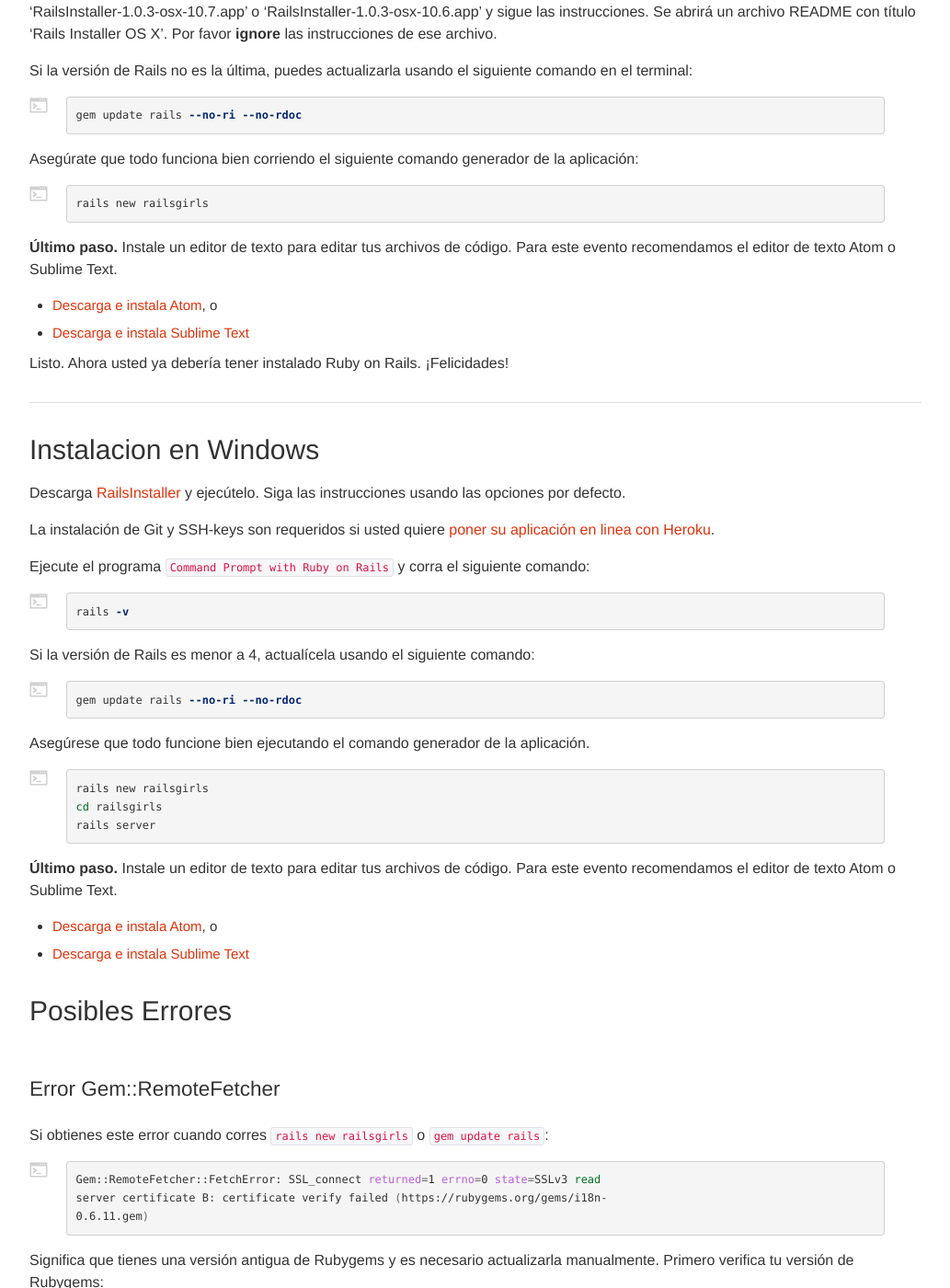
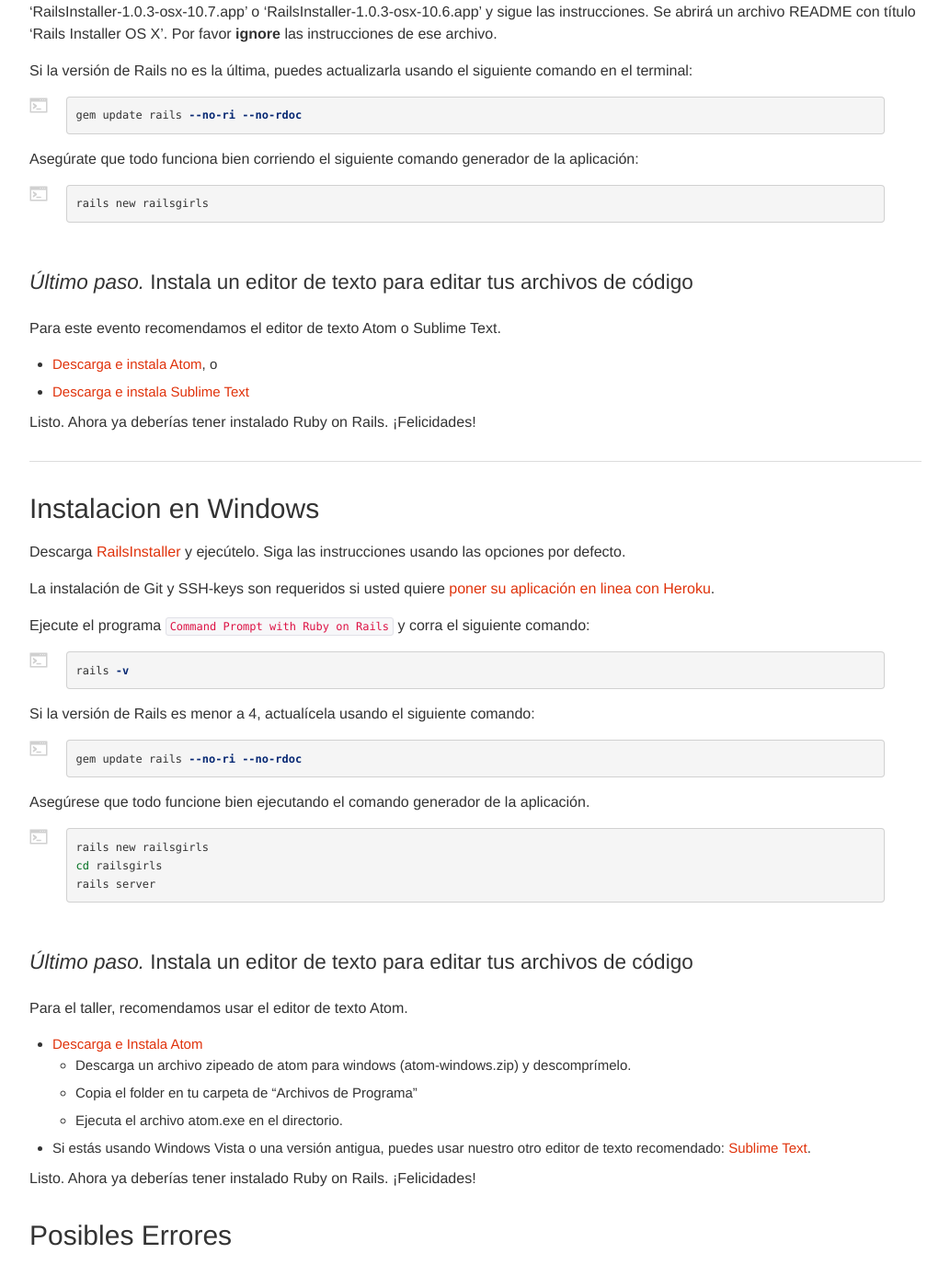
Before and after one commit to railsgirls/guides.railsgirls.com, a Jekyll site: the page built from _posts/2015-09-23-install.markdown, in a window 1280 px wide and 1400 px high, scrolled down 2862 px. Shown: the whole window at 92% size, without its empty margins (53-1086 px from the left). Built offline with Jekyll 4.4.1, drawn with Linux system fonts in a browser that asks for light colours; nearby versions of some CDN libraries; some of the changed text lies outside the part shown.

Commit message:
Removidas secciones repetidas

```diff
--- a/_posts/2015-09-23-install.markdown
+++ b/_posts/2015-09-23-install.markdown
@@ -102,12 +102,13 @@ Asegúrate que todo funciona bien corriendo el siguiente comando generador de la
 rails new railsgirls
 {% endhighlight %}
 
-**Último paso.** Instale un editor de texto para editar tus archivos de código. Para este evento recomendamos el editor de texto Atom o Sublime Text.
+### *Último paso.* Instala un editor de texto para editar tus archivos de código
+Para este evento recomendamos el editor de texto Atom o Sublime Text.
 
 * [Descarga e instala Atom](https://atom.io/), o
 * [Descarga e instala Sublime Text](http://www.sublimetext.com/2)
 
-Listo. Ahora usted ya debería tener instalado Ruby on Rails. ¡Felicidades!
+Listo. Ahora ya deberías tener instalado Ruby on Rails. ¡Felicidades!
 
 <hr />
 
@@ -137,10 +138,18 @@ cd railsgirls
 rails server
 {% endhighlight %}
 
-**Último paso.** Instale un editor de texto para editar tus archivos de código. Para este evento recomendamos el editor de texto Atom o Sublime Text.
+### *Último paso.* Instala un editor de texto para editar tus archivos de código
 
-* [Descarga e instala Atom](https://atom.io/), o
-* [Descarga e instala Sublime Text](http://www.sublimetext.com/2)
+Para el taller, recomendamos usar el editor de texto Atom.
+
+* [Descarga e Instala Atom](https://github.com/atom/atom/releases/latest)
+  * Descarga un archivo zipeado de atom para windows (atom-windows.zip) y descomprímelo.
+  * Copia el folder en tu carpeta de "Archivos de Programa"
+  * Ejecuta el archivo atom.exe en el directorio.
+
+* Si estás usando Windows Vista o una versión antigua, puedes usar nuestro otro editor de texto recomendado: [Sublime Text](http://www.sublimetext.com/2).
+
+Listo. Ahora ya deberías tener instalado Ruby on Rails. ¡Felicidades!
 
 ## Posibles Errores
 
@@ -195,20 +204,6 @@ Si tienes esta línea con `:x64_mingw`, entonces por favor, elimina la parte de
 
 Después que hagas eso, por favor usa tu línea de comando de nuevo y escribe `bundle update`.
 
-### *2.* Instala un editor de texto para editar archivos de código
-
-Para el taller, recomendamos usar el editor de texto Atom.
-
-* [Descarga Atom e instálalo](https://github.com/atom/atom/releases/latest)
-  * Descarga un archivo zipeado de atom para windows y descomprímelo.
-  * Copia el folder en tu carpeta de "Archivos de Programa"
-  * Ejecuta atom en el directorio.
-
-Si estás usando Windows Vista o una versión antigua, puedes usar otro editor de texto [Sublime Text](http://www.sublimetext.com/2).
-
-
-Listo. Ahora usted ya debería tener instalado Ruby on Rails. ¡Felicidades!
-
 <hr />
 
 ## Instalacion en Ubuntu
@@ -219,11 +214,12 @@ Para instalar Ruby on Rails sólo necesita copiar y pegar esta linea en la termi
 bash < <(curl -s https://raw.github.com/railsgirls/installation-scripts/master/rails-install-ubuntu.sh)
 {% endhighlight %}
 
-**Último paso.** Instale un editor de texto para editar tus archivos de código. Para este evento recomendamos el editor de texto Atom o Sublime Text.
+### *Último paso.* Instala un editor de texto para editar tus archivos de código
+Para este evento recomendamos el editor de texto Atom o Sublime Text.
 
 * [Descarga e instala Atom](https://atom.io/), o
 * [Descarga e instala Sublime Text](http://www.sublimetext.com/2)
 
-Listo. Ahora usted ya debería tener instalado Ruby on Rails. Felicidades!
+Listo. Ahora ya deberías tener instalado Ruby on Rails. ¡Felicidades!
 
 <hr />
```
